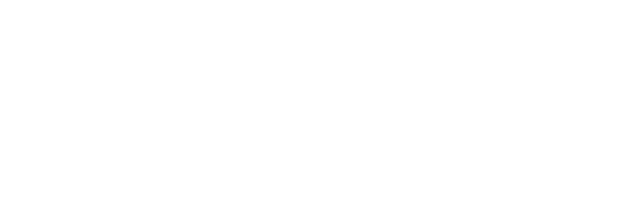
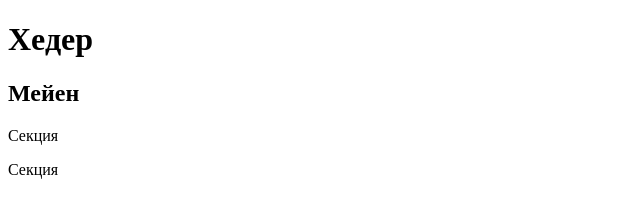
Before and after one commit to vlikhobabin/first-project, a plain HTML site: page index.html in a window 1280 px wide. Shown: the whole page, without its empty margins (0-640 px from the left). Drawn offline with Linux system fonts and the light colour scheme.

Commit message:
Обновление разметки

```diff
--- a/index.html
+++ b/index.html
@@ -7,15 +7,16 @@
 </head>
 <body>
 	<header class="header">
-
+	<h1>Хедер</h1>
 	</header>
 	<main class="main">
+		<h2>Мейен</h2>
 		<section class="section">
-
+			<p>Секция</p>
 		</section>
 	</main>
 	<footer class="footer">
-
+		<p>Секция</p>
 	</footer>
 </body>
 </html>
--- a/style.css
+++ b/style.css
@@ -1,3 +1,7 @@
+body {
+	background-color: wheat;
+	min-height: 300px;
+}
 .header {
 
 }
```
